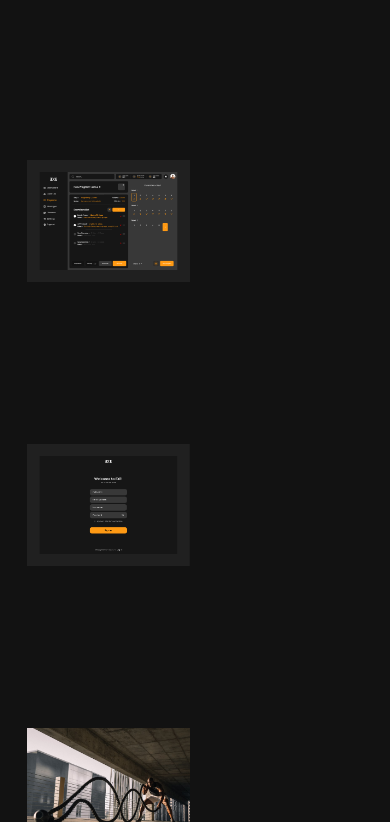
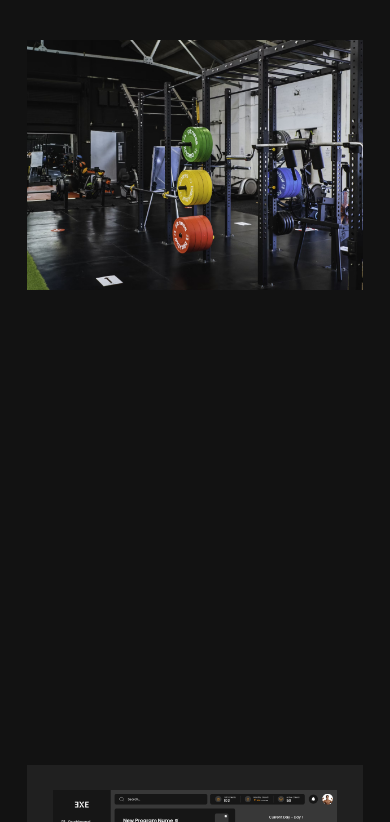
Before and after one commit to ivantrejoc/zoerowebsite, a React (Vite) app: page /experiments in a window 390 px wide. Shown: the part 2802-3624 px from the top of the page. Built offline with nearby package versions, Linux system fonts and the light colour scheme.

Commit message:
exe/grid-images-responsive

```diff
--- a/src/pages/Experiments.jsx
+++ b/src/pages/Experiments.jsx
@@ -472,13 +472,30 @@ const Experiments = () => {
           overflowX: "0px",
           height: "130vh",
           maxHeight: "130vh",
-          marginBottom: 12
+          marginBottom: 12,
+          [theme.breakpoints.down("xxl")]: {
+            height: "110vh"
+          },
+
+          [theme.breakpoints.down("md")]: {
+            height: "341vh",
+            maxHeight: "341vh",
+            marginBottom: 4
+          },
+          [theme.breakpoints.down("xs")]: {
+            height: "200vh",
+            maxHeight: "200vh",
+            marginBottom: 0
+          },
+          [theme.breakpoints.down("xxs")]: {
+            height: "250vh"
+          }
         }}
       >
         <Box
           sx={{
             display: "flex",
-            justifyContent: "stretch",
+            justifyContent: "start",
             alignItems: "start",
             flexDirection: "column",
             position: "relative",
@@ -487,10 +504,24 @@ const Experiments = () => {
             margin: "0 7vw 0 7vw"
           }}
         >
-          <Grid container gap={5} sx={{ height: "100%" }}>
+          <Grid
+            container
+            gap={5}
+            sx={{
+              height: "100%",
+              [theme.breakpoints.down("xxl")]: {
+                gap: 3
+              },
+              [theme.breakpoints.down("xs")]: {
+                gap: 1
+              }
+            }}
+          >
             <Grid
               item
-              xs={5.838}
+              xxs={12}
+              lg={5.87}
+              xxl={5.838}
               sx={{
                 backgroundImage: `url(${exeGrid1})`,
                 backgroundSize: "100%",
@@ -500,7 +531,9 @@ const Experiments = () => {
             />
             <Grid
               item
-              xs={5.838}
+              xxs={12}
+              lg={5.87}
+              xxl={5.838}
               sx={{
                 backgroundImage: `url(${exeGrid2})`,
                 backgroundSize: "100%",
@@ -510,7 +543,9 @@ const Experiments = () => {
             />
             <Grid
               item
-              xs={5.838}
+              xxs={12}
+              lg={5.87}
+              xxl={5.838}
               sx={{
                 backgroundImage: `url(${exeGrid3})`,
                 backgroundSize: "100%",
@@ -520,7 +555,9 @@ const Experiments = () => {
             />
             <Grid
               item
-              xs={5.838}
+              xxs={12}
+              lg={5.87}
+              xxl={5.838}
               sx={{
                 backgroundImage: `url(${exeGrid4})`,
                 backgroundSize: "100%",
```
